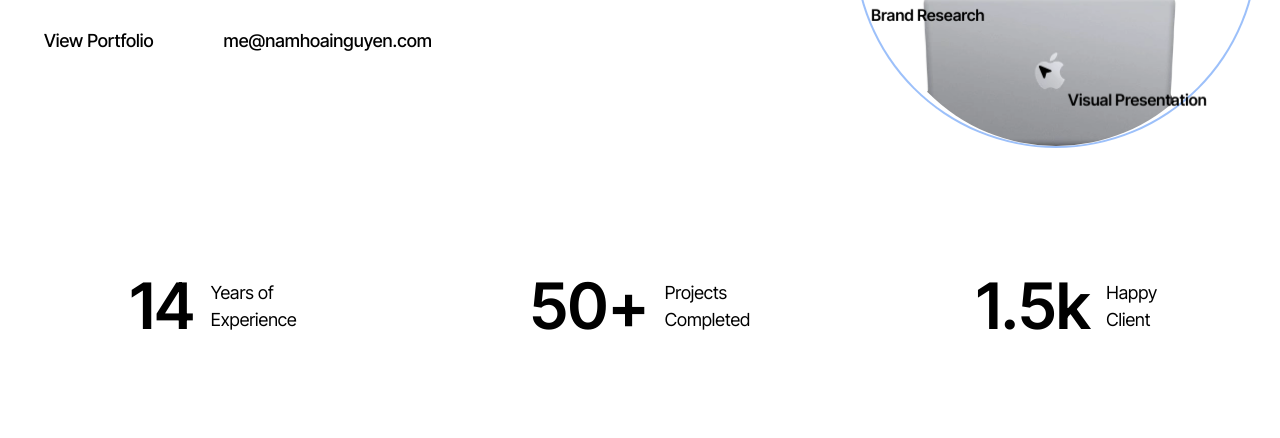
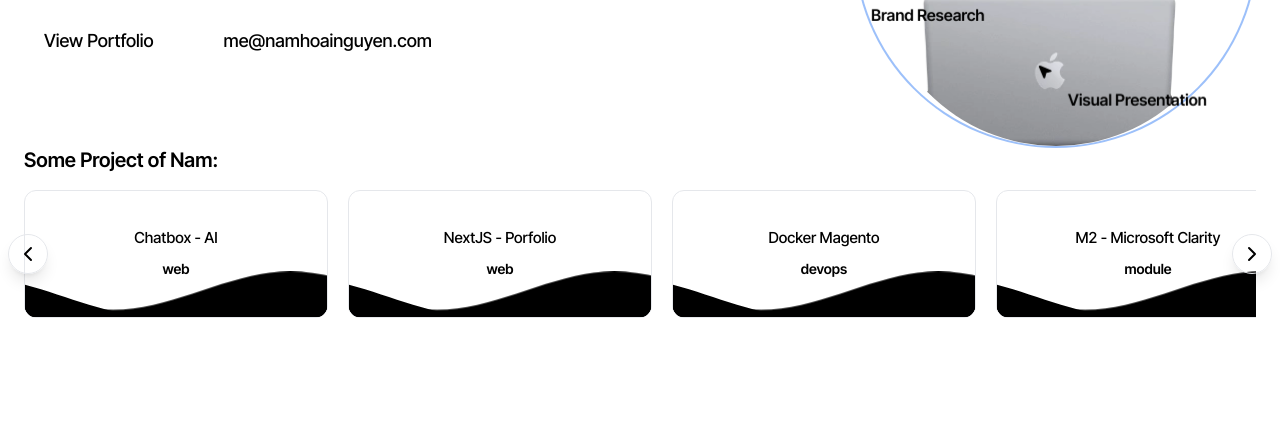
Before and after one commit to namnh198/namhoainguyen.com, an Astro site: page / in a window 1280 px wide. Shown: the part 514-952 px from the top of the page. Built offline with nearby package versions, Linux system fonts and the light colour scheme; Astro itself is replaced by a stand-in of ours; some packages are replaced by stand-ins of ours; some icons are missing; what @catppuccin/tailwindcss would draw is missing.

Commit message:
add projects

```diff
--- a/package.json
+++ b/package.json
@@ -30,6 +30,7 @@
     "astro-expressive-code": "^0.37.1",
     "astro-icon": "^1.1.1",
     "clsx": "^2.1.1",
+    "embla-carousel-react": "^8.3.1",
     "node-html-to-image": "^5.0.0",
     "react": "^18.3.1",
     "react-dom": "^18.3.1",
--- /dev/null
+++ b/src/components/home/project-carousel.tsx
@@ -0,0 +1,160 @@
+import useEmblaCarousel from 'embla-carousel-react';
+import { useState, useEffect, useCallback } from 'react';
+import clsx from 'clsx';
+import type { Project } from '@/types';
+
+export default function ProjectCarousel({ projects }: { projects: Project[] }) {
+  const [prevBtnDisabled, setPrevBtnDisabled] = useState(true);
+  const [nextBtnDisabled, setNextBtnDisabled] = useState(true);
+  const [emblaRef, emblaApi] = useEmblaCarousel({ loop: false });
+
+  const handlePrev = useCallback(() => {
+    if (!emblaApi) return;
+    emblaApi.scrollPrev();
+  }, [emblaApi]);
+
+  const handleNext = useCallback(() => {
+    if (!emblaApi) return;
+    emblaApi.scrollNext();
+  }, [emblaApi]);
+
+  const onSelect = useCallback(emblaApi => {
+    setPrevBtnDisabled(!emblaApi.canScrollPrev());
+    setNextBtnDisabled(!emblaApi.canScrollNext());
+  }, []);
+
+  useEffect(() => {
+    if (!emblaApi) return;
+    onSelect(emblaApi);
+    emblaApi.on('reInit', onSelect).on('select', onSelect);
+  }, [emblaApi, onSelect]);
+
+  return (
+    <div className="w-full mt-4 relative flex-auto">
+      <button
+        className="absolute bg-mantle disabled:bg-base hover:bg-crust top-1/2 -translate-y-1/2 -left-4 z-10 size-10 inline-flex items-center justify-center shadow-lg rounded-full border border-surface0 text-text"
+        onClick={handlePrev}
+        disabled={prevBtnDisabled}
+      >
+        <svg
+          xmlns="http://www.w3.org/2000/svg"
+          width="24"
+          height="24"
+          viewBox="0 0 24 24"
+          fill="none"
+          stroke="currentColor"
+          strokeWidth="2"
+          strokeLinecap="round"
+          strokeLinejoin="round"
+          className="lucide lucide-chevron-left"
+        >
+          <path d="m15 18-6-6 6-6" />
+        </svg>
+      </button>
+      <div className="overflow-hidden" ref={emblaRef}>
+        <div className="flex touch-pan-x touch-pinch-zoom gap-x-5">
+          {projects.map(({ name, url, type, color }: Project) => (
+            <CarouselItem key={name} name={name} url={url} type={type} color={color} />
+          ))}
+        </div>
+      </div>
+      <button
+        className="absolute bg-mantle disabled:bg-base hover:bg-crust top-1/2 -translate-y-1/2 -right-4 z-10 size-10 inline-flex items-center justify-center shadow-lg rounded-full border border-surface0 text-text"
+        onClick={handleNext}
+        disabled={nextBtnDisabled}
+      >
+        <svg
+          xmlns="http://www.w3.org/2000/svg"
+          width="24"
+          height="24"
+          viewBox="0 0 24 24"
+          fill="none"
+          stroke="currentColor"
+          strokeWidth="2"
+          strokeLinecap="round"
+          strokeLinejoin="round"
+          className="lucide lucide-chevron-right"
+        >
+          <path d="m9 18 6-6-6-6" />
+        </svg>
+      </button>
+    </div>
+  );
+}
+
+const CarouselItem = ({ name, url, type, color }: Project) => (
+  <a
+    href={url}
+    target="_blank"
+    rel="noopener noreferrer"
+    className="shrink-0 w-[19rem] bg-mantle border border-surface0 min-h-32 flex flex-col justify-center items-center p-4 rounded-xl relative overflow-hidden group gap-2"
+  >
+    <span className="font-medium leading-[1.35] text-[0.95rem] group-hover:text-mauve transition-colors">{name}</span>
+    <span className="gap-2 items-center">
+      <span
+        className={clsx('inline-block py-0.5 px-2 rounded-[.25rem] text-sm leading-4 font-semibold', {
+          'bg-rosewater text-background': color === 'rosewater',
+          'bg-flamingo text-background': color === 'flamingo',
+          'bg-pink text-background': color === 'pink',
+          'bg-mauve text-background': color === 'mauve',
+          'bg-red text-background': color === 'red',
+          'bg-maroon text-background': color === 'maroon',
+          'bg-peach text-background': color === 'peach',
+          'bg-yellow text-background': color === 'yellow',
+          'bg-green text-background': color === 'green',
+          'bg-teal text-background': color === 'teal',
+          'bg-sky text-background': color === 'sky',
+          'bg-lavender text-background': color === 'lavender',
+          'bg-sapphire text-background': color === 'sapphire',
+          'bg-blue text-background': color === 'blue'
+        })}
+      >
+        {type}
+      </span>
+    </span>
+    <span className="absolute -bottom-0.5 w-full">
+      <svg
+        className="relative w-full h-[5vh] -mb-2 min-h-[60px] max-h-[150px]"
+        preserveAspectRatio="none"
+        shapeRendering="auto"
+        viewBox="0 24 150 28"
+        xmlns="http://www.w3.org/2000/svg"
+      >
+        <defs>
+          <path d="M-160 44c30 0 58-18 88-18s 58 18 88 18 58-18 88-18 58 18 88 18 v44h-352z" id="gentle-wave"></path>
+        </defs>
+        <g className="parallax">
+          <use
+            fill={`rgba(var(--ctp-${color}), 0.1)`}
+            x="48"
+            xlinkHref="#gentle-wave"
+            y="0"
+            className="animation-wave"
+            style={{ animationDelay: '2s', animationDuration: '10s' }}
+          ></use>
+          <use
+            fill={`rgba(var(--ctp-${color}), 0.05)`}
+            x="48"
+            xlinkHref="#gentle-wave"
+            y="3"
+            style={{ animationDelay: '-5s', animationDuration: '10s' }}
+          ></use>
+          <use
+            fill={`rgba(var(--ctp-${color}), 0.01)`}
+            x="48"
+            xlinkHref="#gentle-wave"
+            y="5"
+            style={{ animationDelay: '7s', animationDuration: '10s' }}
+          ></use>
+          <use
+            fill={`rgba(var(--ctp-${color}), 0.005)`}
+            x="48"
+            xlinkHref="#gentle-wave"
+            y="7"
+            style={{ animationDelay: '1s', animationDuration: '10s' }}
+          ></use>
+        </g>
+      </svg>
+    </span>
+  </a>
+);
--- a/src/components/ui/card-wave.astro
+++ /dev/null
@@ -1,73 +0,0 @@
----
-import type { Colors } from '@/types';
-import { randomColor } from '@/lib/utils';
-import Badge from './badge.astro';
-
-interface Props {
-  option: {
-    name: string;
-    type: string;
-    url: string;
-    color?: Colors;
-  };
-}
-const { option } = Astro.props;
-const color = option.color || randomColor();
----
-
-<a
-  href={option.url}
-  target="_blank"
-  rel="noopener noreferrer"
-  class="bg-mantle shadow-xl min-h-32 flex flex-col justify-center items-center p-4 rounded-xl transition will-change-transform duration-300 relative overflow-hidden group gap-2 hover:-translate-y-1"
->
-  <span class="font-medium leading-[1.35] text-[0.95rem] group-hover:text-mauve">
-    {option.name}
-  </span>
-  <span class="gap-2 items-center">
-    <Badge variant={color}>
-      <span>{option.type}</span>
-    </Badge>
-  </span>
-  <span class="absolute -bottom-0.5 w-full">
-    <svg
-      class="relative w-full h-[5vh] -mb-2 min-h-[60px] max-h-[150px]"
-      preserveAspectRatio="none"
-      shape-rendering="auto"
-      viewBox="0 24 150 28"
-      xmlns="http://www.w3.org/2000/svg"
-      xmlns:xlink="http://www.w3.org/1999/xlink"
-    >
-      <defs>
-        <path d="M-160 44c30 0 58-18 88-18s 58 18 88 18 58-18 88-18 58 18 88 18 v44h-352z" id="gentle-wave"></path>
-      </defs>
-      <g class="parallax">
-        <use
-          fill=`rgba(var(--ctp-${color}), 0.1)`
-          x="48"
-          xlink:href="#gentle-wave"
-          y="0"
-          class="animation-wave"
-          style="animation-delay: -2s; animation-duration: 10s"></use>
-        <use
-          fill=`rgba(var(--ctp-${color}), 0.05)`
-          x="48"
-          xlink:href="#gentle-wave"
-          y="3"
-          style="animation-delay: -5s; animation-duration: 10s"></use>
-        <use
-          fill=`rgba(var(--ctp-${color}), 0.01)`
-          x="48"
-          xlink:href="#gentle-wave"
-          y="5"
-          style="animation-delay: -7s; animation-duration: 10s"></use>
-        <use
-          fill=`rgba(var(--ctp-${color}), 0.005)`
-          x="48"
-          xlink:href="#gentle-wave"
-          y="7"
-          style="animation-delay: -1s; animation-duration: 10s"></use>
-      </g>
-    </svg>
-  </span>
-</a>
--- /dev/null
+++ b/src/lib/projects.ts
@@ -0,0 +1,52 @@
+import type { Project } from '@/types';
+
+export const PROJECTS: Project[] = [
+  {
+    name: 'Chatbox - AI',
+    type: 'web',
+    url: '',
+    color: 'mauve'
+  },
+  {
+    name: 'NextJS - Porfolio',
+    type: 'web',
+    url: '',
+    color: 'maroon'
+  },
+  {
+    name: 'Docker Magento',
+    type: 'devops',
+    url: '',
+    color: 'peach'
+  },
+  {
+    name: 'M2 - Microsoft Clarity',
+    type: 'module',
+    url: '',
+    color: 'sky'
+  },
+  {
+    name: 'M2 - Mobile Login',
+    type: 'web',
+    url: '',
+    color: 'maroon'
+  },
+  {
+    name: 'NextJS - Blog and Notion CMS',
+    type: 'web',
+    url: '',
+    color: 'green'
+  },
+  {
+    name: 'M2 - SMS Notification',
+    type: 'web',
+    url: '',
+    color: 'blue'
+  },
+  {
+    name: 'Astro - Blog',
+    type: 'web',
+    url: '',
+    color: 'lavender'
+  }
+];
--- a/src/pages/index.astro
+++ b/src/pages/index.astro
@@ -4,7 +4,9 @@ import Layout from '../layouts/Layout.astro';
 import { Image } from 'astro:assets';
 import { Icon } from 'astro-icon/components';
 import PostList from '@/components/post/post-list.astro';
+import ProjectCarousel from '../components/home/project-carousel.tsx';
 import { BOOKMARKS } from '../lib/bookmarks';
+import { PROJECTS } from '../lib/projects';
 import { getMetaData } from '../lib/utils';
 
 const posts = await getPosts();
@@ -27,7 +29,7 @@ const metadata = getMetaData({
   <main>
     <section class="relative py-12 lg:py-24 bg-mantle">
       <div class="max-w-screen-xl mx-auto flex flex-wrap items-center justify-center">
-        <div class="w-full lg:w-1/2 flex-auto px-4 lg:px-6">
+        <div class="relative flex-auto w-full lg:w-1/2 px-4 lg:px-6">
           <div class="inline-flex items-center">
             <Image src="/assets/notoemoji.webp" alt="" width={32} height={32} />
             <p class="ml-2.5 text-lg md:text-xl text-text/80">Award Winning Branding Expert</p>
@@ -118,22 +120,26 @@ const metadata = getMetaData({
             </div>
           </div>
         </div>
-        <div class="w-full flex-auto">
-          <div class="mt-8 md:mt-16 lg:mt-28 flex flex-wrap items-center">
-            <div class="w-full md:w-1/3 inline-flex items-center justify-center gap-4">
-              <div class="font-semibold text-[4rem]">14</div>
-              <div class="text-lg leading-normal">Years of <br />Experience</div>
-            </div>
-            <div class="w-full md:w-1/3 inline-flex items-center justify-center gap-4">
-              <div class="font-semibold text-[4rem]">50+</div>
-              <div class="text-lg leading-normal">Projects <br /> Completed</div>
-            </div>
-            <div class="w-full md:w-1/3 inline-flex items-center justify-center gap-4">
-              <div class="font-semibold text-[4rem]">1.5k</div>
-              <div class="text-lg leading-normal">Happy <br /> Client</div>
-            </div>
-          </div>
-        </div>
+      </div>
+      <div class="max-w-screen-xl mx-auto px-6">
+        <p class="font-semibold text-lg md:text-xl text-text/80">Some Project of Nam:</p>
+        <ProjectCarousel projects={PROJECTS} client:load />
+        <!--<div class="w-full flex-auto">-->
+        <!--  <div class="mt-8 md:mt-16 lg:mt-28 flex flex-wrap items-center">-->
+        <!--    <div class="w-full md:w-1/3 inline-flex items-center justify-center gap-4">-->
+        <!--      <div class="font-semibold text-[4rem]">14</div>-->
+        <!--      <div class="text-lg leading-normal">Years of <br />Experience</div>-->
+        <!--    </div>-->
+        <!--    <div class="w-full md:w-1/3 inline-flex items-center justify-center gap-4">-->
+        <!--      <div class="font-semibold text-[4rem]">50+</div>-->
+        <!--      <div class="text-lg leading-normal">Projects <br /> Completed</div>-->
+        <!--    </div>-->
+        <!--    <div class="w-full md:w-1/3 inline-flex items-center justify-center gap-4">-->
+        <!--      <div class="font-semibold text-[4rem]">1.5k</div>-->
+        <!--      <div class="text-lg leading-normal">Happy <br /> Client</div>-->
+        <!--    </div>-->
+        <!--  </div>-->
+        <!--</div>-->
       </div>
     </section>
     <section class="relative py-12 lg:py-24">
```
Also changed, not shown: src/types.d.ts (+7 -0 lines), 1 other file.
